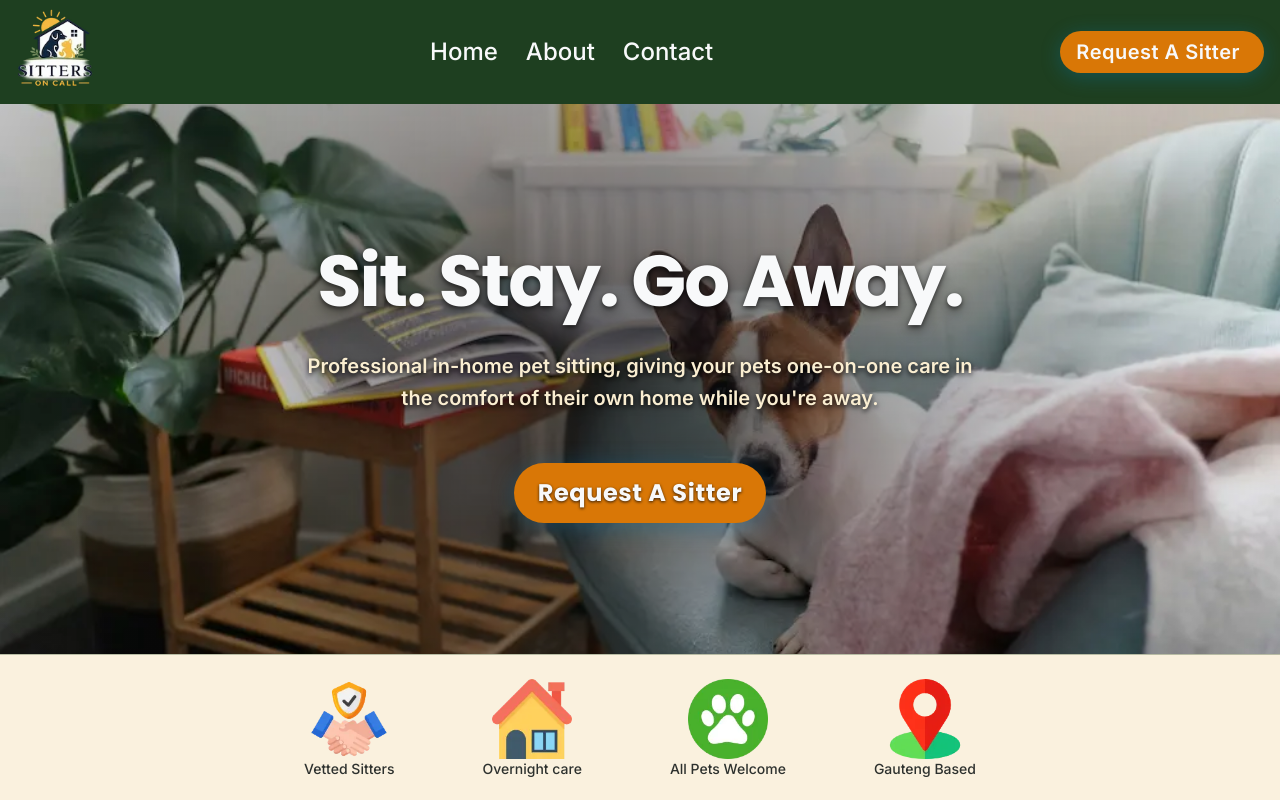
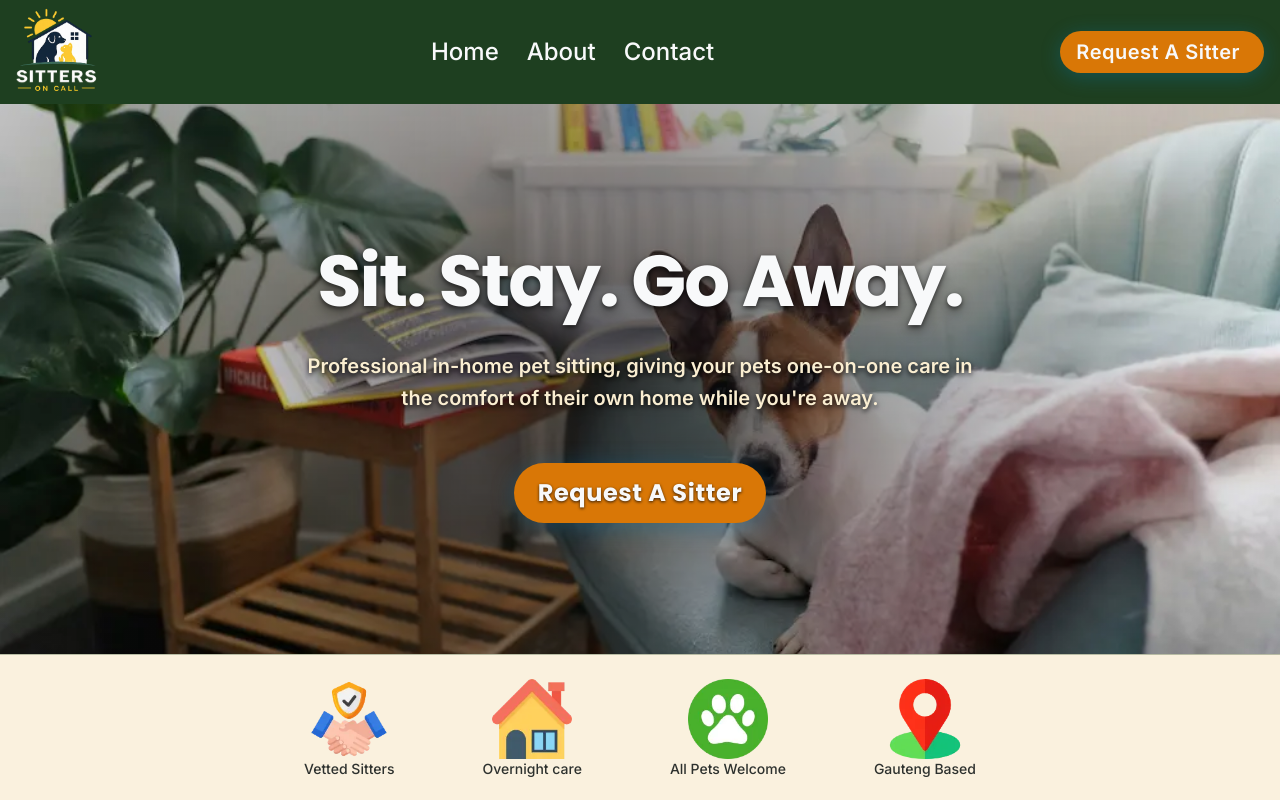
Before and after one commit to AEssa786/SittersOnCall, a website built with Vite: page index.html in a window 1280 px wide. Shown: the top 800 px of the page. Built offline with nearby package versions, Linux system fonts and the light colour scheme; some icons are missing.

Commit message:
Updated Logo

```diff
--- a/footer.html
+++ b/footer.html
@@ -4,7 +4,7 @@
 
         <!-- Column 1: Brand / Tagline -->
         <div class="flex flex-col gap-1 text-center mx-auto">
-            <img src="/assets/logo soc cropped.webp" height="10" width="10" class="h-20 w-20 mx-auto">
+            <img src="/assets/newLogo.webp" height="10" width="10" class="h-20 w-20 mx-auto">
             <span class="text-white font-semibold text-lg tracking-wide">Sitters On Call</span>
             <p class="text-zinc-400 text-xs max-w-xs mx-auto md:mx-0 leading-relaxed">
                 Premium, reliable in-home pet care and overnight sitting services across Gauteng.
--- a/nav.html
+++ b/nav.html
@@ -3,7 +3,7 @@
     <div class="logo z-50 items-center align-middle">
         <a href="index.html" class="no-underline transition-colors duration-200">
             <img
-                src="/assets/logo soc cropped.webp"
+                src="/assets/newLogo.webp"
                 width="120"
                 height="80"
                 class="h-15 mt-2 md:h-21 mb-3 w-auto object-contain"
```
Also changed, not shown: public/assets/newLogo.webp (added).
